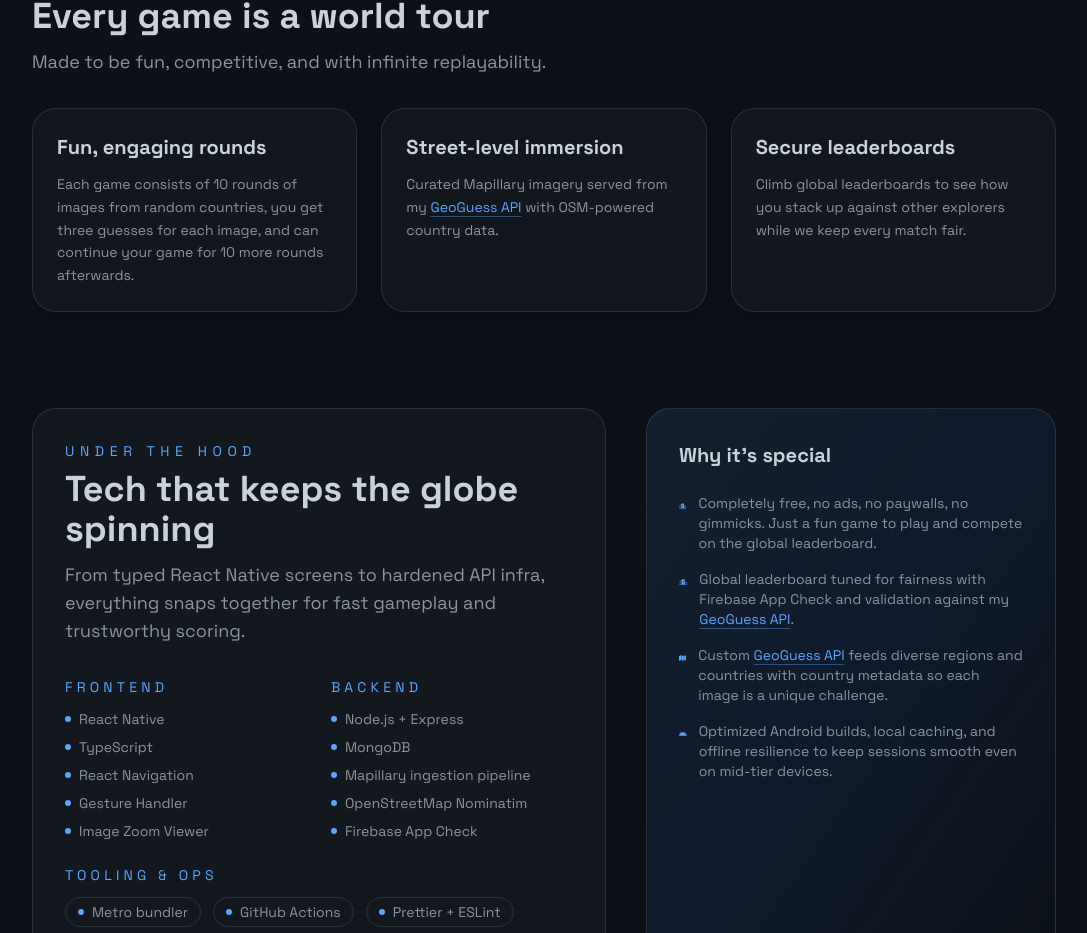
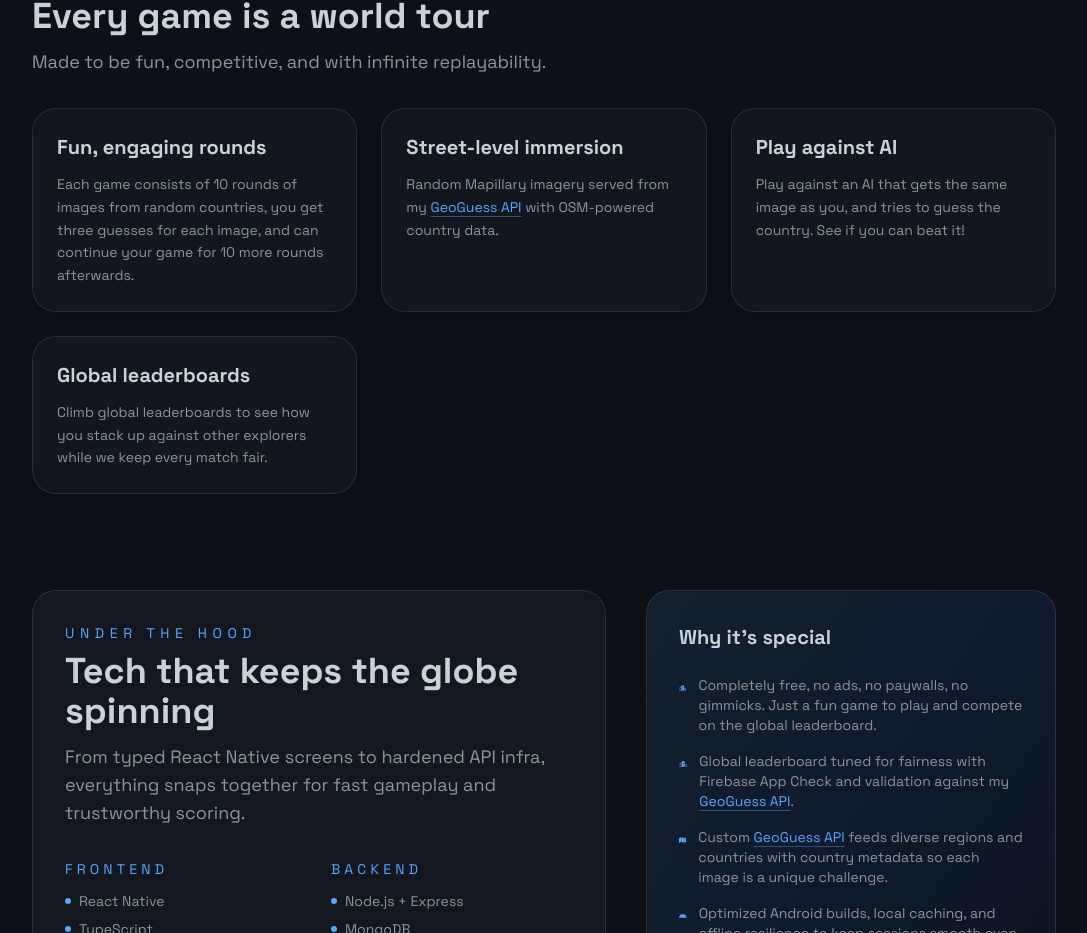
Before and after one commit to OOF2510/geoguess-web, a React (Vite) app: page / in a window 1280 px wide. Shown: the part 1076-2009 px from the top of the page, without its empty margins (96-1183 px from the left). Built offline with nearby package versions, Linux system fonts and the light colour scheme.

Commit message:
add favicon and play vs ai in features

```diff
--- a/index.html
+++ b/index.html
@@ -3,6 +3,7 @@
     <head>
         <meta charset="UTF-8" />
         <meta name="viewport" content="width=device-width, initial-scale=1.0" />
+        <link rel="icon" href="/public/icon.png" />
         <title>
             GeoFinder - Guess the World, Flex Your Brain | Geography Game
         </title>
@@ -12,7 +13,7 @@
         />
         <meta
             name="keywords"
-            content="geography game, geoguessr, geofinder, country guessing game, geography quiz, world geography, oof2510, map game, location game, android game, open source, open source game, free game, web game, educational game"
+            content="geofinder, geography game, geoguessr, geoguesser free, geoguessr free version, country guessing game, geography quiz, world geography, oof2510, map game, geoguessr free alternative, location game, android game, open source, open source game, free game, web game, educational game"
         />
         <meta name="author" content="oof2510" />
         <meta name="robots" content="index, follow" />
@@ -46,7 +47,7 @@
         />
         <meta
             name="twitter:description"
-            content="Free geography guessing game with curated street-view imagery. Play on Android or web!"
+            content="Free geography guessing game with street-view imagery. Play on Android or web!"
         />
         <meta
             name="twitter:image"
--- a/src/pages/GeoGuess.jsx
+++ b/src/pages/GeoGuess.jsx
@@ -23,7 +23,7 @@ const features = [
     title: "Street-level immersion",
     description: (
       <>
-        Curated Mapillary imagery served from my{" "}
+        Random Mapillary imagery served from my{" "}
         <a
           className="text-accent underline decoration-accent/40 underline-offset-4"
           href="https://github.com/oof2510/geoguess-api"
@@ -37,7 +37,12 @@ const features = [
     ),
   },
   {
-    title: "Secure leaderboards",
+    title: "Play against AI",
+    description:
+      "Play against an AI that gets the same image as you, and tries to guess the country. See if you can beat it!",
+  },
+  {
+    title: "Global leaderboards",
     description:
       "Climb global leaderboards to see how you stack up against other explorers while we keep every match fair.",
   },
```
Also changed, not shown: public/icon.png (added).
